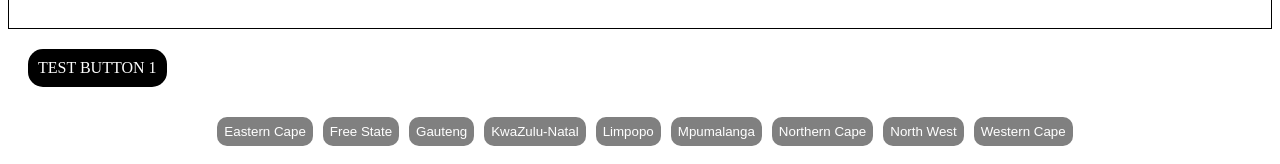
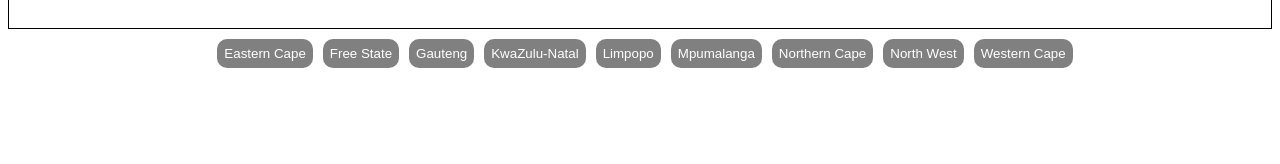
Before and after one commit to Munya-Marinda/carMagMapFeature, a plain HTML site: page index.html in a window 1280 px wide. Shown: the part 813-977 px from the top of the page. After the commit the page ends 899 px from the top, so only its background shows below. Drawn offline with Linux system fonts and the light colour scheme; some packages are replaced by stand-ins of ours.

```diff
--- a/index.html
+++ b/index.html
@@ -82,21 +82,6 @@
 
       </div>
       <div
-        id="testButton"
-        style="
-          border-radius: 15px;
-          padding: 10px;
-          background: black;
-          color: white;
-          width: fit-content;
-          margin: 20px;
-          align-self: center;
-        "
-        onclick="test()"
-      >
-        TEST BUTTON 1
-      </div>
-      <div
          id="regionButtons"
          style="padding: 10px; display: flex; justify-content: center"
          >
--- a/script.js
+++ b/script.js
@@ -722,9 +722,3 @@ function userWantsLocation() {
 //
 //
 //
-// Debug!
-//
-
-function test() {
-  // dealershipMap.userLocation("ask");
-}
```
